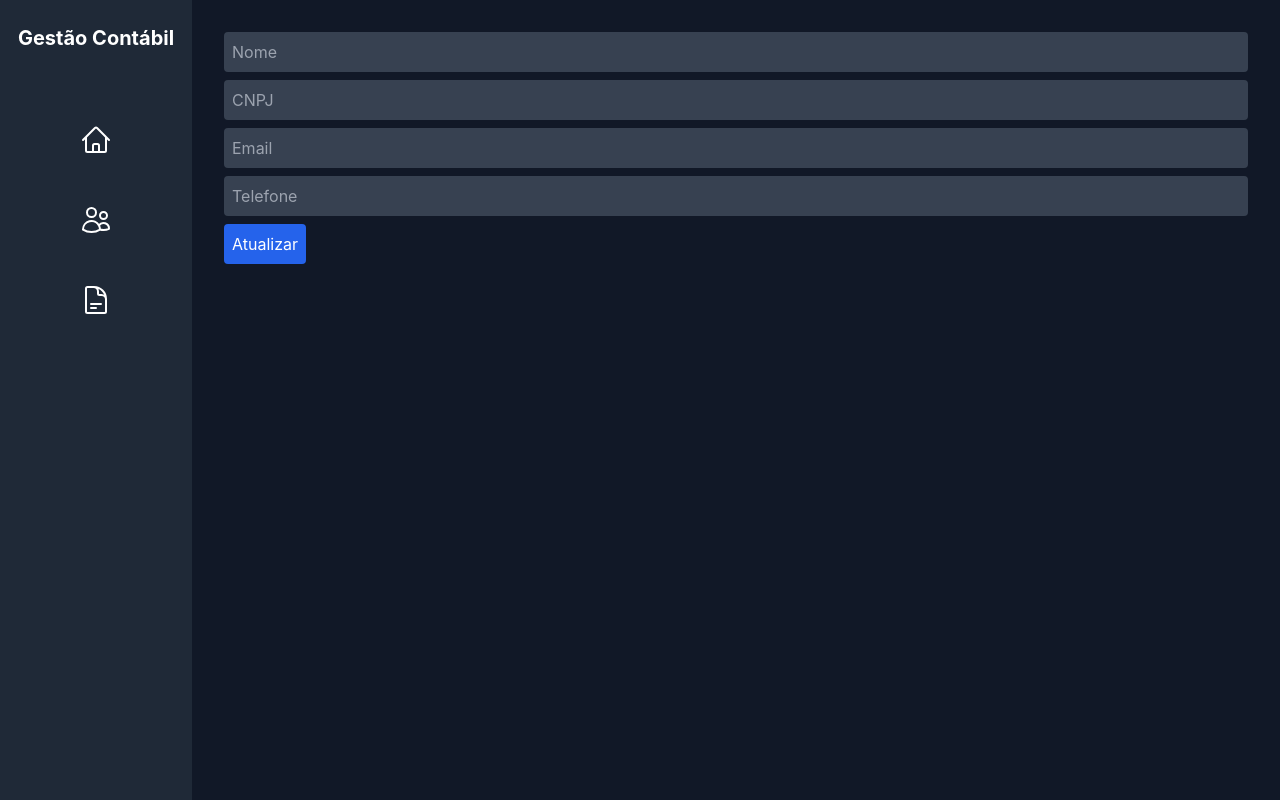
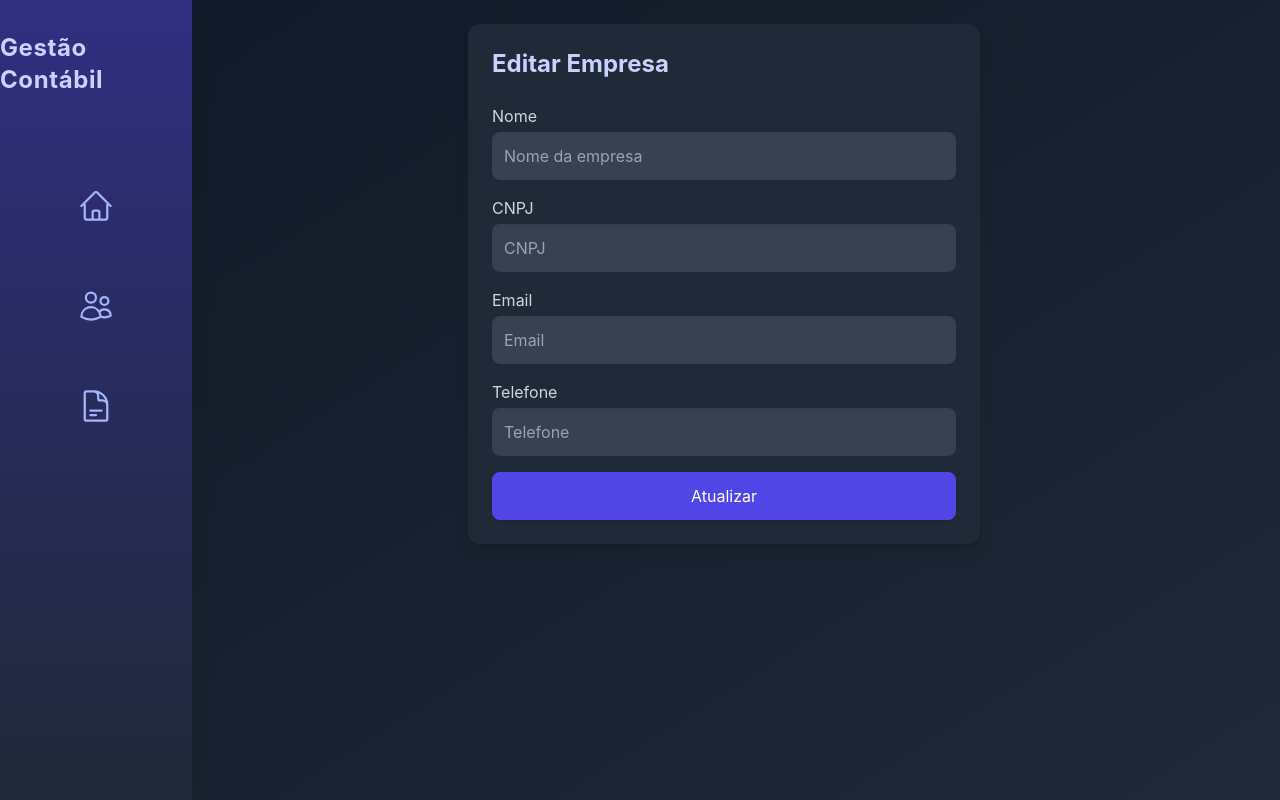
Before and after one commit to raphaelcastelar/web_sistema_inovar, a React (Create React App) app in the folder sistema_inovar/frontend/: page /cadastrar/1 in a window 1280 px wide. Built offline with nearby package versions, Linux system fonts and the light colour scheme; no server answers.

Commit message:
att css homepage

```diff
--- a/sistema_inovar/frontend/src/App.js
+++ b/sistema_inovar/frontend/src/App.js
@@ -7,20 +7,18 @@ import './App.css';
 
 function App() {
   const handleSave = () => {
-    window.location.href = '/'; // Redireciona para a lista após salvar
+    window.location.href = '/';
   };
 
   return (
     <Router>
-      <div className="min-h-screen bg-gray-900 text-white flex">
+      <div className="min-h-screen bg-gradient-to-br from-gray-900 to-gray-800 text-white flex">
         <Navbar />
-        <div className="flex-1 pl-48">
-          <div className="p-4">
-            <Routes>
-              <Route path="/" element={<EmpresaList />} />
-              <Route path="/cadastrar/:id?" element={<EmpresaForm onSave={handleSave} />} />
-            </Routes>
-          </div>
+        <div className="flex-1 pl-48 p-6">
+          <Routes>
+            <Route path="/" element={<EmpresaList />} />
+            <Route path="/cadastrar/:id?" element={<EmpresaForm onSave={handleSave} />} />
+          </Routes>
         </div>
       </div>
     </Router>
--- a/sistema_inovar/frontend/src/components/EmpresaForm.js
+++ b/sistema_inovar/frontend/src/components/EmpresaForm.js
@@ -3,7 +3,7 @@ import axios from 'axios';
 import { useParams } from 'react-router-dom';
 
 const EmpresaForm = ({ onSave }) => {
-  const { id } = useParams(); // Extrai o id da URL
+  const { id } = useParams();
   const [formData, setFormData] = useState({
     nome: '',
     cnpj: '',
@@ -16,11 +16,10 @@ const EmpresaForm = ({ onSave }) => {
     if (id) {
       axios.get(`http://127.0.0.1:8000/api/empresas/${id}/`)
         .then(response => {
-          setFormData(response.data); // Preenche o formulário com os dados da empresa
+          setFormData(response.data);
         })
         .catch(error => console.error('Erro ao carregar empresa:', error));
     } else {
-      // Reseta o formulário para criação se não houver id
       setFormData({ nome: '', cnpj: '', email: '', telefone: '', flags: [] });
     }
   }, [id]);
@@ -39,49 +38,69 @@ const EmpresaForm = ({ onSave }) => {
     axios({ method, url, data: formData })
       .then(response => {
         console.log('Empresa salva:', response.data);
-        onSave(); // Atualiza a lista
+        onSave();
       })
       .catch(error => console.error('Erro ao salvar empresa:', error));
   };
 
   return (
-    <form onSubmit={handleSubmit} className="p-4">
+    <div className="max-w-lg mx-auto p-6 bg-gray-800 rounded-xl shadow-lg">
+      <h2 className="text-2xl font-bold text-indigo-200 mb-6">
+        {id ? 'Editar Empresa' : 'Nova Empresa'}
+      </h2>
+      <form onSubmit={handleSubmit} className="space-y-4">
+        <div>
+          <label className="block text-gray-300 mb-1">Nome</label>
           <input
             type="text"
             name="nome"
             value={formData.nome}
             onChange={handleChange}
-        placeholder="Nome"
-        className="p-2 mb-2 w-full bg-gray-700 text-white rounded"
+            placeholder="Nome da empresa"
+            className="w-full p-3 bg-gray-700 text-white rounded-lg shadow-inner focus:outline-none focus:ring-2 focus:ring-indigo-500 transition-all duration-300"
           />
+        </div>
+        <div>
+          <label className="block text-gray-300 mb-1">CNPJ</label>
           <input
             type="text"
             name="cnpj"
             value={formData.cnpj}
             onChange={handleChange}
             placeholder="CNPJ"
-        className="p-2 mb-2 w-full bg-gray-700 text-white rounded"
+            className="w-full p-3 bg-gray-700 text-white rounded-lg shadow-inner focus:outline-none focus:ring-2 focus:ring-indigo-500 transition-all duration-300"
           />
+        </div>
+        <div>
+          <label className="block text-gray-300 mb-1">Email</label>
           <input
             type="email"
             name="email"
             value={formData.email}
             onChange={handleChange}
             placeholder="Email"
-        className="p-2 mb-2 w-full bg-gray-700 text-white rounded"
+            className="w-full p-3 bg-gray-700 text-white rounded-lg shadow-inner focus:outline-none focus:ring-2 focus:ring-indigo-500 transition-all duration-300"
           />
+        </div>
+        <div>
+          <label className="block text-gray-300 mb-1">Telefone</label>
           <input
             type="text"
             name="telefone"
             value={formData.telefone}
             onChange={handleChange}
             placeholder="Telefone"
-        className="p-2 mb-2 w-full bg-gray-700 text-white rounded"
+            className="w-full p-3 bg-gray-700 text-white rounded-lg shadow-inner focus:outline-none focus:ring-2 focus:ring-indigo-500 transition-all duration-300"
           />
-      <button type="submit" className="p-2 bg-blue-600 text-white rounded">
+        </div>
+        <button
+          type="submit"
+          className="w-full p-3 bg-indigo-600 text-white rounded-lg shadow hover:bg-indigo-700 transition-all duration-300 transform hover:scale-105"
+        >
           {id ? 'Atualizar' : 'Criar'}
         </button>
       </form>
+    </div>
   );
 };
 
--- a/sistema_inovar/frontend/src/components/EmpresaList.js
+++ b/sistema_inovar/frontend/src/components/EmpresaList.js
@@ -31,34 +31,46 @@ const EmpresaList = () => {
   );
 
   return (
-    <div className="p-4">
-      <div className="mb-4">
+    <div>
+      <div className="mb-6 flex items-center space-x-4">
         <input
           type="text"
           placeholder="Buscar empresas..."
           value={search}
           onChange={(e) => setSearch(e.target.value)}
-          className="p-2 mb-2 w-full bg-gray-700 text-white rounded"
+          className="p-3 w-full bg-gray-800 text-white rounded-lg shadow-inner focus:outline-none focus:ring-2 focus:ring-indigo-500 transition-all duration-300"
         />
-        <Link to="/cadastrar" className="p-2 bg-green-600 text-white rounded inline-block">
-          <PlusIcon className="h-6 w-6 inline-block" /> Criar Nova Empresa
+        <Link to="/cadastrar" className="p-3 bg-indigo-600 text-white rounded-lg shadow hover:bg-indigo-700 transition-all duration-300 flex items-center space-x-2">
+          <PlusIcon className="h-6 w-6" />
+          <span>Criar Nova Empresa</span>
         </Link>
       </div>
-      <ul className="bg-gray-700 rounded">
-        {filteredEmpresas.map(empresa => (
-          <li key={empresa.id} className="p-2 hover:bg-gray-600 flex justify-between items-center">
-            <span>{empresa.nome} ({empresa.cnpj})</span>
-            <div>
-              <Link to={`/cadastrar/${empresa.id}`} className="text-blue-400 mr-2">
-                <PencilIcon className="h-5 w-5 inline-block" />
-              </Link>
-              <button onClick={() => handleDelete(empresa.id)} className="text-red-400">
-                <TrashIcon className="h-5 w-5 inline-block" />
-              </button>
+      <div className="grid gap-4">
+        {filteredEmpresas.length === 0 ? (
+          <p className="text-gray-400 text-center">Nenhuma empresa encontrada.</p>
+        ) : (
+          filteredEmpresas.map(empresa => (
+            <div
+              key={empresa.id}
+              className="p-4 bg-gray-800 rounded-lg shadow-md hover:shadow-lg transition-all duration-300 flex justify-between items-center"
+            >
+              <div>
+                <h3 className="text-lg font-semibold text-indigo-200">{empresa.nome}</h3>
+                <p className="text-gray-400">CNPJ: {empresa.cnpj}</p>
+                <p className="text-gray-400">Email: {empresa.email}</p>
+              </div>
+              <div className="flex space-x-3">
+                <Link to={`/cadastrar/${empresa.id}`} className="text-indigo-400 hover:text-indigo-300 transition-colors duration-200">
+                  <PencilIcon className="h-6 w-6" />
+                </Link>
+                <button onClick={() => handleDelete(empresa.id)} className="text-red-400 hover:text-red-300 transition-colors duration-200">
+                  <TrashIcon className="h-6 w-6" />
+                </button>
+              </div>
             </div>
-          </li>
-        ))}
-      </ul>
+          ))
+        )}
+      </div>
     </div>
   );
 };
--- a/sistema_inovar/frontend/src/components/navbar.js
+++ b/sistema_inovar/frontend/src/components/navbar.js
@@ -4,18 +4,20 @@ import { Link } from 'react-router-dom';
 
 const Navbar = () => {
   return (
-    <div className="fixed left-0 top-0 h-full w-48 bg-gray-800 flex flex-col items-center py-6 space-y-8">
-      {/* Título Gestão Contábil */}
-      <div className="text-white text-xl font-bold mb-8">Gestão Contábil</div>
+    <div className="fixed left-0 top-0 h-full w-48 bg-gradient-to-b from-indigo-900 to-gray-800 shadow-xl flex flex-col items-center py-8 space-y-10">
+      {/* Título */}
+      <div className="text-indigo-200 text-2xl font-bold tracking-wide mb-10">
+        Gestão Contábil
+      </div>
       {/* Botões */}
-      <Link to="/" className="text-white hover:bg-blue-600 p-2 rounded">
-        <HomeIcon className="h-8 w-8" />
+      <Link to="/" className="text-indigo-300 hover:text-white hover:bg-indigo-700 p-3 rounded-full transition-all duration-300 transform hover:scale-110">
+        <HomeIcon className="h-9 w-9" />
       </Link>
-      <Link to="/cadastrar" className="text-white hover:bg-blue-600 p-2 rounded">
-        <UsersIcon className="h-8 w-8" />
+      <Link to="/cadastrar" className="text-indigo-300 hover:text-white hover:bg-indigo-700 p-3 rounded-full transition-all duration-300 transform hover:scale-110">
+        <UsersIcon className="h-9 w-9" />
       </Link>
-      <Link to="/documentos" className="text-white hover:bg-blue-600 p-2 rounded">
-        <DocumentTextIcon className="h-8 w-8" />
+      <Link to="/documentos" className="text-indigo-300 hover:text-white hover:bg-indigo-700 p-3 rounded-full transition-all duration-300 transform hover:scale-110">
+        <DocumentTextIcon className="h-9 w-9" />
       </Link>
     </div>
   );
```
Lines whose indentation alone changed are shown as unchanged.
